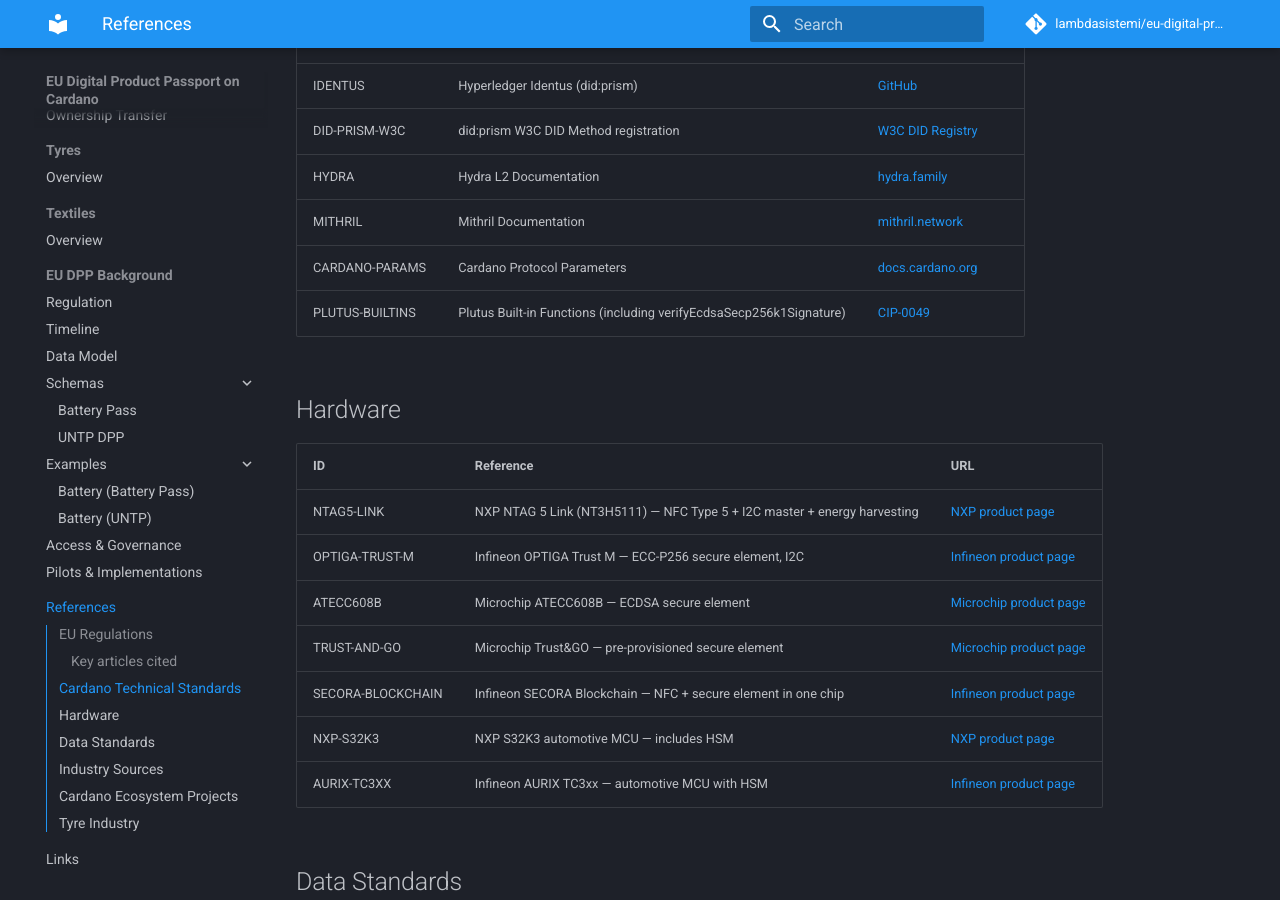
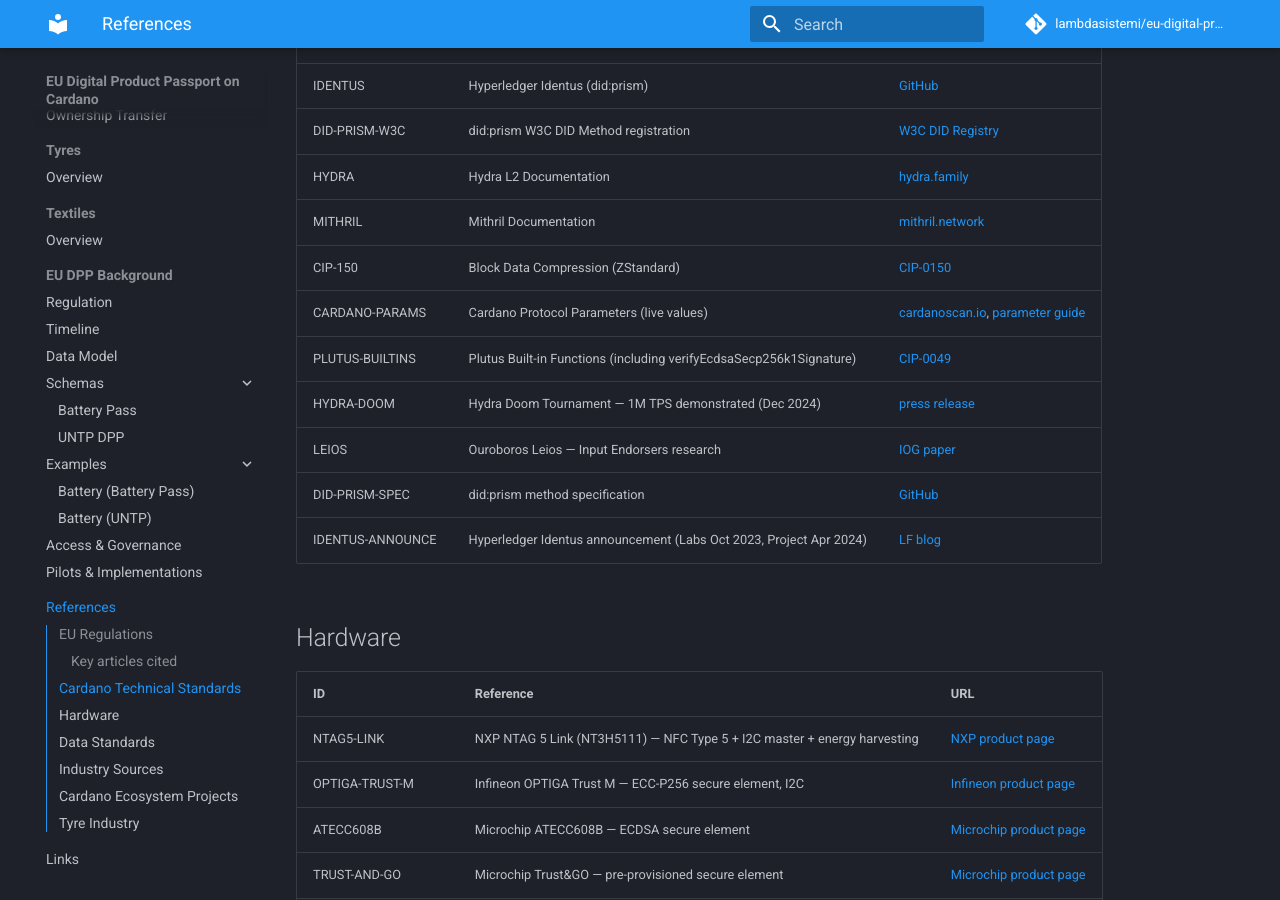
Before and after one commit to lambdasistemi/eu-digital-product-passport, an MkDocs documentation site: the page built from docs/references.md, in a window 1280 px wide and 900 px high, scrolled down 2027 px. Built offline with MkDocs 1.6.1 and Material for MkDocs 9.7.7, drawn with Linux system fonts in a browser that asks for light colours; comment, search, counter and statistics services are not loaded; some of the changed text lies outside the part shown.

Commit message:
docs: refine references with verified URLs, fix factual errors
- Update Identus timeline (Oct 2023 Labs, Apr 2024 Project, not Dec 2023)
- Correct Universal Resolver did:prism status (not confirmed as merged)
- Add CIP-150, Hydra Doom, Ouroboros Leios, did:prism spec references
- Add cardanoscan.io for live protocol parameters
- Fix FreeStyle Libre: 14 days of data, not 8 hours
- Add hcert-spec GitHub repo for EU DCC technical spec
- Link Hydra 1M TPS to verified press release (Dec 2024)

```diff
--- a/docs/references.md
+++ b/docs/references.md
@@ -52,8 +52,13 @@
 | <a id="did-prism-w3c"></a>DID-PRISM-W3C | did:prism W3C DID Method registration | [W3C DID Registry](https://www.w3.org/TR/did-spec-registries/#did-methods) |
 | <a id="hydra"></a>HYDRA | Hydra L2 Documentation | [hydra.family](https://hydra.family/) |
 | <a id="mithril"></a>MITHRIL | Mithril Documentation | [mithril.network](https://mithril.network/) |
-| <a id="cardano-params"></a>CARDANO-PARAMS | Cardano Protocol Parameters | [docs.cardano.org](https://docs.cardano.org/about-cardano/explore-more/cardano-network/about-the-cardano-network/) |
+| <a id="cip-150"></a>CIP-150 | Block Data Compression (ZStandard) | [CIP-0150](https://cips.cardano.org/cip/CIP-0150) |
+| <a id="cardano-params"></a>CARDANO-PARAMS | Cardano Protocol Parameters (live values) | [cardanoscan.io](https://cardanoscan.io/protocolparams), [parameter guide](https://docs.cardano.org/about-cardano/explore-more/parameter-guide) |
 | <a id="plutus-builtins"></a>PLUTUS-BUILTINS | Plutus Built-in Functions (including verifyEcdsaSecp256k1Signature) | [CIP-0049](https://cips.cardano.org/cip/CIP-0049) |
+| <a id="hydra-doom"></a>HYDRA-DOOM | Hydra Doom Tournament — 1M TPS demonstrated (Dec 2024) | [press release](https://www.newswire.com/news/hydra-demonstrates-cardanos-scalability-by-achieving-1-million-22486706) |
+| <a id="leios"></a>LEIOS | Ouroboros Leios — Input Endorsers research | [IOG paper](https://www.iog.io/papers/ouroboros-leios-design-goals-and-concepts) |
+| <a id="did-prism-spec"></a>DID-PRISM-SPEC | did:prism method specification | [GitHub](https://github.com/input-output-hk/prism-did-method-spec/blob/main/w3c-spec/PRISM-method.md) |
+| <a id="identus-announce"></a>IDENTUS-ANNOUNCE | Hyperledger Identus announcement (Labs Oct 2023, Project Apr 2024) | [LF blog](https://www.lfdecentralizedtrust.org/blog/announcing-hyperledger-identus-a-new-decentralized-identity-applications-project) |
 
 ## Hardware
 
@@ -91,7 +96,7 @@
 | <a id="etrma"></a>ETRMA | European Tyre & Rubber Manufacturers' Association — Statistics | [etrma.org](https://www.etrma.org/key-topics/statistics/) |
 | <a id="eu-textile-strategy"></a>EU-TEXTILE-STRATEGY | EU Strategy for Sustainable and Circular Textiles (March 2022) | [EUR-Lex COM(2022) 141](https://eur-lex.europa.eu/legal-content/EN/TXT/?uri=CELEX%3A52022DC0141) |
 | <a id="espr-working-plan"></a>ESPR-WORKING-PLAN | ESPR Working Plan for Ecodesign and Energy Labelling 2025-2028 | [EUR-Lex](https://eur-lex.europa.eu/legal-content/EN/TXT/?uri=CELEX:52024DC0279) |
-| <a id="eu-dcc-tech"></a>EU-DCC-TECH | EU Digital COVID Certificate — Technical Specifications | [health.ec.europa.eu](https://health.ec.europa.eu/publications/technical-specifications-eu-digital-covid-certificates_en) |
+| <a id="eu-dcc-tech"></a>EU-DCC-TECH | EU Digital COVID Certificate — Technical Specifications (CBOR + COSE_Sign1) | [health.ec.europa.eu](https://health.ec.europa.eu/publications/technical-specifications-eu-digital-covid-certificates_en), [hcert-spec](https://github.com/ehn-dcc-development/hcert-spec) |
 
 ## Cardano Ecosystem Projects
 
```
Also changed, not shown: docs/cardano/identity.md (+2 -2 lines), docs/cardano/scalability.md (+3 -3 lines), docs/sectors/batteries/nfc-hardware.md (+1 -1 lines).
